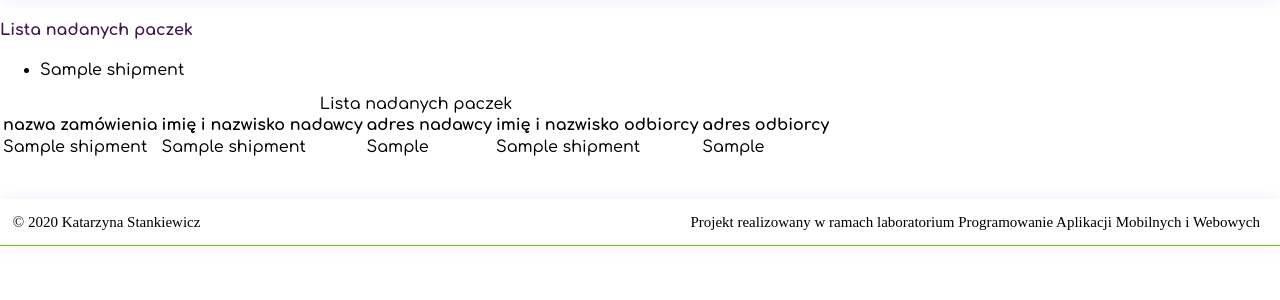
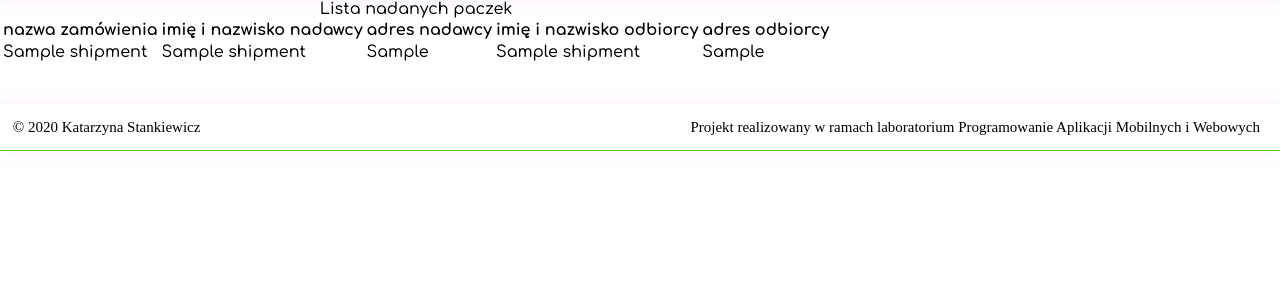
Before and after one commit to KasiaWiktoria/projekt_pamiw, a Flask app: template templates/shipments-list.html in a window 1280 px wide. Shown: the part 81-381 px from the top of the page. Run offline with Flask 2, Linux system fonts and the light colour scheme; the template is opened without the code that fills it: most values are stand-ins (such as "Sample title", 1, 10 or a date in 2020).

Commit message:
drobne zmiany

```diff
--- a/templates/shipments-list.html
+++ b/templates/shipments-list.html
@@ -28,13 +28,6 @@
         </header>
 
         <section>
-            <h4>Lista nadanych paczek</h4>
-            <ul>
-                {% for shipment in my_shipments %}
-                <li>{{shipment.get_title()}}</li>
-                {% endfor %}
-            </ul>
-
 
             <table>
                 <caption>Lista nadanych paczek</caption>
```
